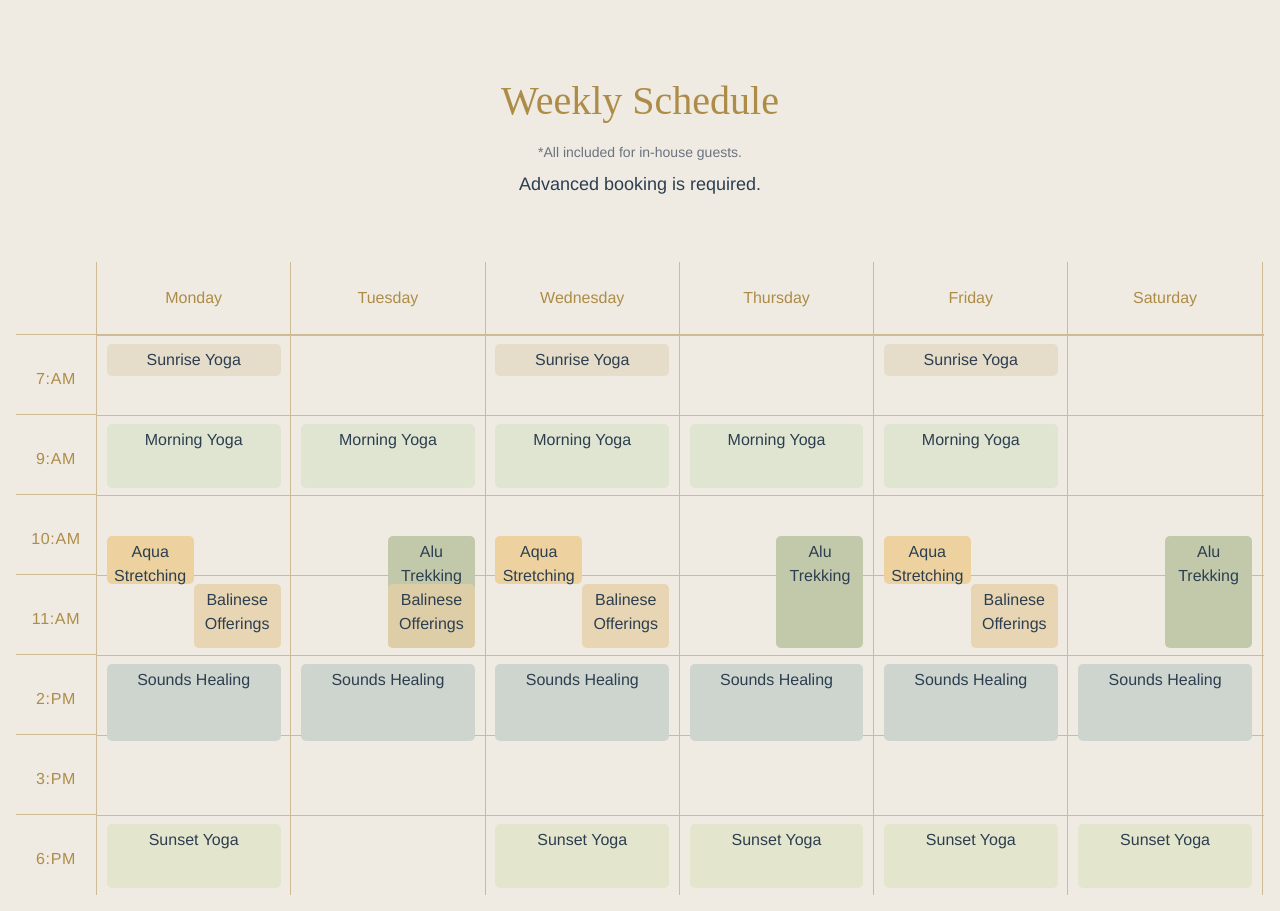
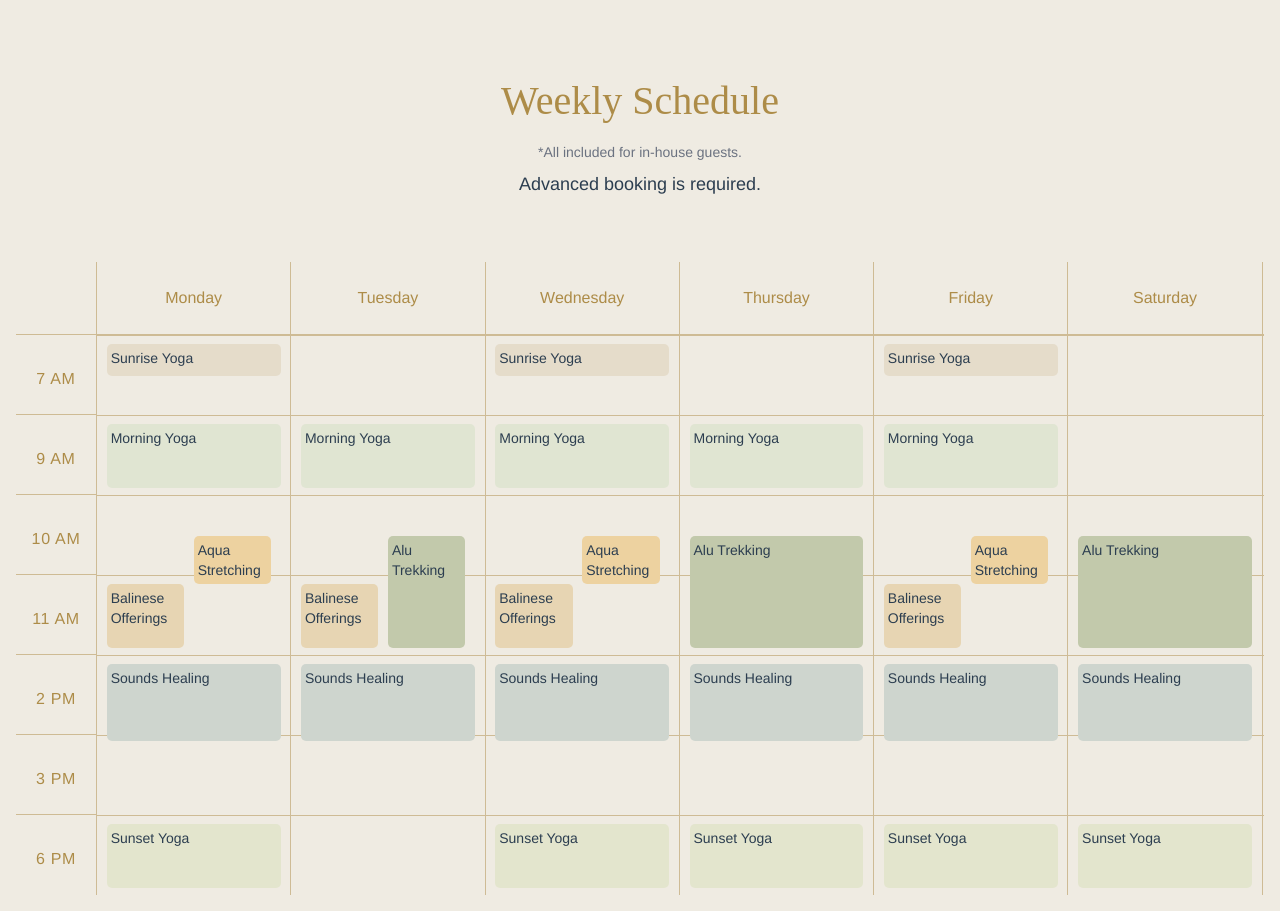
Before and after one commit to RickyT87411/EventTimetable_VueJS, a Vue app: page / in a window 1280 px wide. Built offline with nearby package versions, Linux system fonts and the light colour scheme.

Commit message:
Fixed: Width of duplicated events

```diff
--- a/src/components/WeeklySchedule.vue
+++ b/src/components/WeeklySchedule.vue
@@ -1,30 +1,51 @@
 <template>
-  <div class="mx-auto text-center p-4 ">
+  <div class="mx-auto text-center p-4">
     <div class="sticky-container">
       <h1 class="text-3xl font-semibold mb-4">Weekly Schedule</h1>
-      <p class="text-sm text-gray-500 mb-2">*All included for in-house guests.</p>
+      <p class="text-sm text-gray-500 mb-2">
+        *All included for in-house guests.
+      </p>
       <p class="text-lg mb-16">Advanced booking is required.</p>
       <div class="overflow-x-auto">
         <div class="schedule-grid">
-          <div class="p-6 border border-gray-300 border-x-0 border-t-0 time-slot"></div>
-          <div v-for="day in days" :key="day" class="p-6 border border-gray-300 border-r-0 border-y-0 day">{{ day }}</div>
+          <div
+            class="p-6 border border-gray-300 border-x-0 border-t-0 time-slot"
+          ></div>
+          <div
+            v-for="day in days"
+            :key="day"
+            class="p-6 border border-gray-300 border-r-0 border-y-0 day"
+          >
+            {{ day }}
+          </div>
           <div v-for="time in timeSlots" :key="time" class="grid-row">
-            <div class="pt-8 border border-gray-300 time-slot border-x-0 border-t-0 align-middle opacity-100">{{ formatTime(time) }}</div>
-            <div v-for="day in days" :key="day + time" class="relative p-2 h-20 border border-gray-300 border-r-0 border-b-0">
-              <h4 v-if="getActivity(day, time)" class="m-auto p-1 custom-width" :style="getEventStyle(getActivity(day, time), time)">
+            <div
+              class="pt-8 border border-gray-300 time-slot border-x-0 border-t-0 align-middle opacity-100"
+            >
+              {{ formatTime(time) }}
+            </div>
+            <div
+              v-for="day in days"
+              :key="day + time"
+              class="relative p-2 h-20 border border-gray-300 border-r-0 border-b-0"
+            >
+              <h4
+                v-if="getActivity(day, time)"
+                class="m-auto text-left text-sm p-1 custom-width"
+                :style="getEventStyle(getActivity(day, time), day, time)"
+              >
                 {{ getActivity(day, time).name }}
               </h4>
             </div>
           </div>
         </div>
       </div>
-
     </div>
   </div>
 </template>
 
 <script>
-import { defineComponent } from 'vue';
+import { defineComponent } from "vue";
 
 export default defineComponent({
   name: "WeeklySchedule",
@@ -36,8 +57,8 @@ export default defineComponent({
         times: [
           { day: "Monday", startTime: 7, endTime: 7.5 },
           { day: "Wednesday", startTime: 7, endTime: 7.5 },
-          { day: "Friday", startTime: 7, endTime: 7.5 }
-        ]
+          { day: "Friday", startTime: 7, endTime: 7.5 },
+        ],
       },
       {
         name: "Morning Yoga",
@@ -47,8 +68,8 @@ export default defineComponent({
           { day: "Tuesday", startTime: 9, endTime: 10 },
           { day: "Wednesday", startTime: 9, endTime: 10 },
           { day: "Thursday", startTime: 9, endTime: 10 },
-          { day: "Friday", startTime: 9, endTime: 10 }
-        ]
+          { day: "Friday", startTime: 9, endTime: 10 },
+        ],
       },
       {
         name: "Aqua Stretching",
@@ -56,8 +77,8 @@ export default defineComponent({
         times: [
           { day: "Monday", startTime: 10.5, endTime: 11.25 },
           { day: "Wednesday", startTime: 10.5, endTime: 11.25 },
-          { day: "Friday", startTime: 10.5, endTime: 11.25 }
-        ]
+          { day: "Friday", startTime: 10.5, endTime: 11.25 },
+        ],
       },
       {
         name: "Balinese Offerings",
@@ -66,8 +87,8 @@ export default defineComponent({
           { day: "Monday", startTime: 11, endTime: 14 },
           { day: "Tuesday", startTime: 11, endTime: 14 },
           { day: "Wednesday", startTime: 11, endTime: 14 },
-          { day: "Friday", startTime: 11, endTime: 14 }
-        ]
+          { day: "Friday", startTime: 11, endTime: 14 },
+        ],
       },
       {
         name: "Sounds Healing",
@@ -79,8 +100,8 @@ export default defineComponent({
           { day: "Thursday", startTime: 14, endTime: 15.2 },
           { day: "Friday", startTime: 14, endTime: 15.2 },
           { day: "Saturday", startTime: 14, endTime: 15.2 },
-          { day: "Sunday", startTime: 14, endTime: 15.2 }
-        ]
+          { day: "Sunday", startTime: 14, endTime: 15.2 },
+        ],
       },
       {
         name: "Sunset Yoga",
@@ -90,8 +111,8 @@ export default defineComponent({
           { day: "Wednesday", startTime: 18, endTime: 19 },
           { day: "Thursday", startTime: 18, endTime: 19 },
           { day: "Friday", startTime: 18, endTime: 19 },
-          { day: "Saturday", startTime: 18, endTime: 19 }
-        ]
+          { day: "Saturday", startTime: 18, endTime: 19 },
+        ],
       },
       {
         name: "Alu Trekking",
@@ -99,17 +120,17 @@ export default defineComponent({
         times: [
           { day: "Tuesday", startTime: 10.5, endTime: 14 },
           { day: "Thursday", startTime: 10.5, endTime: 14 },
-          { day: "Saturday", startTime: 10.5, endTime: 14 }
-        ]
-      }
+          { day: "Saturday", startTime: 10.5, endTime: 14 },
+        ],
+      },
     ];
 
     const generateTimeSlots = (activities) => {
       const timeSlotSet = new Set();
-      activities.forEach(activity => {
-        activity.times.forEach(time => {
+      activities.forEach((activity) => {
+        activity.times.forEach((time) => {
           timeSlotSet.add(Math.floor(time.startTime));
-          if ((time.endTime - time.startTime) > 1) {
+          if (time.endTime - time.startTime > 1) {
             timeSlotSet.add(Math.floor(time.endTime));
           }
         });
@@ -118,13 +139,23 @@ export default defineComponent({
     };
 
     const data = {
-      days: ["Monday", "Tuesday", "Wednesday", "Thursday", "Friday", "Saturday", "Sunday"],
-      timeSlots: generateTimeSlots(activities)
+      days: [
+        "Monday",
+        "Tuesday",
+        "Wednesday",
+        "Thursday",
+        "Friday",
+        "Saturday",
+        "Sunday",
+      ],
+      timeSlots: generateTimeSlots(activities),
     };
 
     const getActivity = (day, time) => {
-      return activities.find(activity =>
-        activity.times.some(slot => slot.day === day && Math.floor(slot.startTime) === time)
+      return activities.find((activity) =>
+        activity.times.some(
+          (slot) => slot.day === day && Math.floor(slot.startTime) === time
+        )
       );
     };
 
@@ -135,14 +166,13 @@ export default defineComponent({
         const startIndex = timeSlots.indexOf(Math.floor(startTime));
         const endIndex = timeSlots.indexOf(Math.floor(endTime));
 
-        if(Number.isInteger(startTime) === true) {
+        if (Number.isInteger(startTime) === true) {
           height = `${(endIndex - startIndex) * 4}rem`;
         } else {
-          height = `${((endIndex - (startIndex+1)) + (startTime % 1))* 4 + 1}rem`;
+          height = `${
+            (endIndex - (startIndex + 1) + (startTime % 1)) * 4 + 1
+          }rem`;
         }
-      }
-      else if (duration >= 1 && duration < 2) {
-        height = `${duration * 4}rem`;
       } else {
         height = `${duration * 4}rem`;
       }
@@ -157,25 +187,44 @@ export default defineComponent({
       return { height, marginTop: `${startPos}rem` };
     };
 
-    const getEventStyle = (activity, time) => {
-      const activityTime = activity.times.find(slot => Math.floor(slot.startTime) === time);
+    const getEventStyle = (activity, day, time) => {
+      const activityTime = activity.times.find(
+        (slot) => slot.day === day && Math.floor(slot.startTime) === time
+      );
       if (activityTime) {
-        const { startTime, endTime, day } = activityTime;
-        const { height, marginTop } = calculateHeightAndPosition(startTime, endTime, data.timeSlots);
-
-        const overlappingActivities = activities.filter(a =>
-          a.times.some(t => t.day === day && t.startTime < endTime && t.endTime > startTime)
+        const { startTime, endTime } = activityTime;
+        const { height, marginTop } = calculateHeightAndPosition(
+          startTime,
+          endTime,
+          data.timeSlots
         );
 
+        const overlappingActivities = activities
+          .filter((a) =>
+            a.times.some(
+              (t) =>
+                t.day === day && t.startTime < endTime && t.endTime > startTime
+            )
+          )
+          .sort(
+            (a, b) =>
+              a.times.find((t) => t.day === day).startTime -
+              b.times.find((t) => t.day === day).startTime
+          );
+
         const totalActivities = overlappingActivities.length;
-        const index = overlappingActivities.findIndex(a => a.name === activity.name);
+        const index = overlappingActivities.findIndex(
+          (a) => a.name === activity.name
+        );
 
-        let width = '90%';
-        let left = '5%';
+        let width = "90%";
+        let left = "5%";
 
         if (totalActivities > 1) {
-          width = `${90 / totalActivities}%`;
-          left = `${5 + index * (90 / totalActivities)}%`;
+          width = `${80 / totalActivities}%`;
+          left = `${
+            5 + (totalActivities - 1 - index) * (90 / totalActivities)
+          }%`;
         }
 
         return {
@@ -183,7 +232,7 @@ export default defineComponent({
           height,
           marginTop,
           width,
-          left
+          left,
         };
       }
       return {};
@@ -191,20 +240,18 @@ export default defineComponent({
 
     const formatTime = (time) => {
       const hour = Math.floor(time);
-      const suffix = hour >= 12 ? 'PM' : 'AM';
+      const suffix = hour >= 12 ? "PM" : "AM";
       const formattedHour = hour % 12 || 12;
-      // const minutes = (time % 1) * 60;
-      // const formattedMinutes = minutes === 0 ? '00' : minutes;
-      return `${formattedHour}:${suffix}`;
+      return `${formattedHour} ${suffix}`;
     };
 
     return {
       ...data,
       getActivity,
       getEventStyle,
-      formatTime
+      formatTime,
     };
-  }
+  },
 });
 </script>
 
@@ -228,14 +275,15 @@ export default defineComponent({
   width: 1440px;
 }
 
-.schedule-grid > .grid-row:last-child .activity-cell, .schedule-grid > .grid-row:last-child .time-slot {
+.schedule-grid > .grid-row:last-child .activity-cell,
+.schedule-grid > .grid-row:last-child .time-slot {
   border-bottom: none;
 }
 
 .time-slot {
   letter-spacing: 0.7px;
-  color: #AD8C48;
-  background-color: #EFEBE2;
+  color: #ad8c48;
+  background-color: #efebe2;
   position: sticky;
   left: 0;
   z-index: 10;
@@ -244,8 +292,8 @@ export default defineComponent({
 .day {
   font: normal normal medium 14px/1px Basis Grotesque Arabic Pro;
   letter-spacing: 0px;
-  color: #AD8C48;
-  background-color: #EFEBE2;
+  color: #ad8c48;
+  background-color: #efebe2;
   border-bottom: 1px solid rgba(173, 140, 72, 0.5);
 }
 
@@ -267,19 +315,11 @@ h4 {
 h1 {
   font: normal normal normal 40px/50px Americana;
   letter-spacing: 0px;
-  color: #AD8C48;
+  color: #ad8c48;
   opacity: 1;
 }
 
 .border-gray-300 {
   border-color: rgba(173, 140, 72, 0.5);
 }
-
-/* @media screen and (max-width: 1440px) {
-  .sticky-container {
-    width: 1440px;
-    position: sticky;
-    left: 0;
-  }
-} */
 </style>
```
